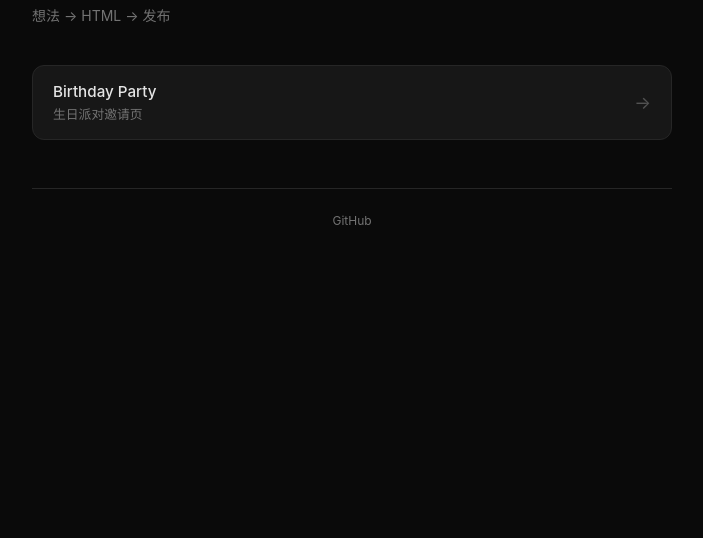
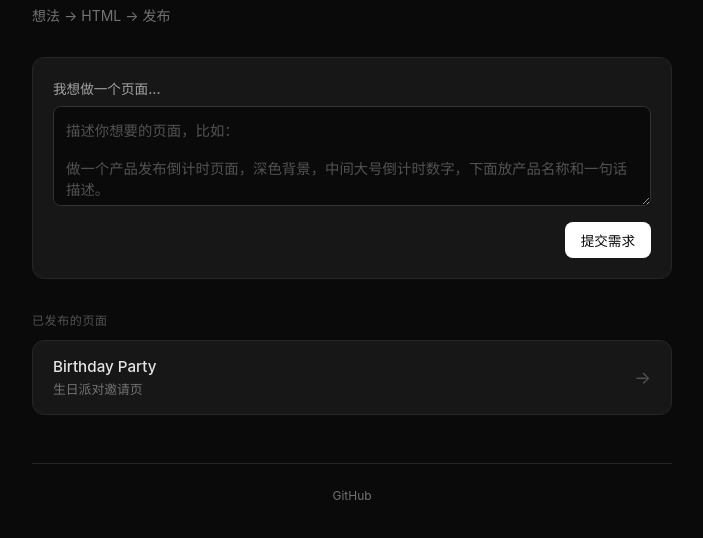
Before and after one commit to tumusumu/quick-pages, a plain HTML site: page pages/index.html in a window 1280 px wide. Shown: the part 80-618 px from the top of the page, without its empty margins (288-991 px from the left). Drawn offline with Linux system fonts and the light colour scheme.

Commit message:
add idea submission form to homepage
Textarea + submit button that creates a GitHub Issue
with the page request. Cmd+Enter shortcut supported.

Co-Authored-By: Claude Opus 4.6 <noreply@anthropic.com>

```diff
--- a/pages/index.html
+++ b/pages/index.html
@@ -23,8 +23,72 @@
   .subtitle {
     color: #737373;
     font-size: 0.875rem;
-    margin-bottom: 2.5rem;
+    margin-bottom: 2rem;
   }
+
+  /* New page form */
+  .new-page {
+    background: #171717;
+    border: 1px solid #262626;
+    border-radius: 12px;
+    padding: 1.25rem;
+    margin-bottom: 2rem;
+  }
+  .new-page label {
+    display: block;
+    font-size: 0.85rem;
+    font-weight: 500;
+    color: #a3a3a3;
+    margin-bottom: 0.5rem;
+  }
+  .new-page textarea {
+    width: 100%;
+    min-height: 100px;
+    background: #0a0a0a;
+    border: 1px solid #333;
+    border-radius: 8px;
+    color: #e5e5e5;
+    font-family: inherit;
+    font-size: 0.9rem;
+    padding: 0.75rem;
+    resize: vertical;
+    outline: none;
+    transition: border-color 0.15s;
+  }
+  .new-page textarea:focus { border-color: #555; }
+  .new-page textarea::placeholder { color: #525252; }
+  .new-page .btn-row {
+    display: flex;
+    gap: 0.5rem;
+    margin-top: 0.75rem;
+    justify-content: flex-end;
+  }
+  .btn {
+    padding: 0.5rem 1rem;
+    border-radius: 8px;
+    border: none;
+    font-size: 0.85rem;
+    font-weight: 500;
+    cursor: pointer;
+    transition: background 0.15s, opacity 0.15s;
+  }
+  .btn-primary {
+    background: #fff;
+    color: #0a0a0a;
+  }
+  .btn-primary:hover { opacity: 0.85; }
+  .btn-primary:disabled { opacity: 0.4; cursor: not-allowed; }
+
+  /* Divider */
+  .section-label {
+    font-size: 0.75rem;
+    color: #525252;
+    text-transform: uppercase;
+    letter-spacing: 0.05em;
+    margin-bottom: 0.75rem;
+  }
+
+  /* Page list */
   .pages { display: flex; flex-direction: column; gap: 1px; }
   .page-card {
     display: flex;
@@ -46,6 +110,28 @@
   .page-name { font-weight: 500; font-size: 0.95rem; }
   .page-desc { color: #737373; font-size: 0.8rem; }
   .arrow { color: #525252; font-size: 1.1rem; }
+
+  /* Toast */
+  .toast {
+    position: fixed;
+    bottom: 2rem;
+    left: 50%;
+    transform: translateX(-50%) translateY(100px);
+    background: #fff;
+    color: #0a0a0a;
+    padding: 0.75rem 1.25rem;
+    border-radius: 10px;
+    font-size: 0.85rem;
+    font-weight: 500;
+    opacity: 0;
+    transition: transform 0.3s, opacity 0.3s;
+    z-index: 10;
+  }
+  .toast.show {
+    transform: translateX(-50%) translateY(0);
+    opacity: 1;
+  }
+
   .footer {
     margin-top: 3rem;
     padding-top: 1.5rem;
@@ -63,6 +149,15 @@
   <h1>Quick Pages</h1>
   <p class="subtitle">想法 → HTML → 发布</p>
 
+  <div class="new-page">
+    <label for="idea">我想做一个页面...</label>
+    <textarea id="idea" placeholder="描述你想要的页面，比如：&#10;&#10;做一个产品发布倒计时页面，深色背景，中间大号倒计时数字，下面放产品名称和一句话描述。"></textarea>
+    <div class="btn-row">
+      <button class="btn btn-primary" id="submit-btn" onclick="submitIdea()">提交需求</button>
+    </div>
+  </div>
+
+  <p class="section-label">已发布的页面</p>
   <div class="pages">
     <a href="/birthday-party" class="page-card">
       <div class="page-info">
@@ -77,5 +172,39 @@
     <a href="https://github.com/tumusumu/quick-pages">GitHub</a>
   </div>
 </div>
+
+<div class="toast" id="toast"></div>
+
+<script>
+  const REPO = 'tumusumu/quick-pages';
+
+  function submitIdea() {
+    const textarea = document.getElementById('idea');
+    const text = textarea.value.trim();
+    if (!text) return;
+
+    const title = text.length > 60 ? text.slice(0, 60) + '...' : text;
+    const body = `## 页面需求\n\n${text}\n\n---\n_来自 Quick Pages 首页提交_`;
+    const url = `https://github.com/${REPO}/issues/new?title=${encodeURIComponent(title)}&body=${encodeURIComponent(body)}&labels=page-request`;
+
+    window.open(url, '_blank');
+    showToast('已跳转到 GitHub，确认提交即可');
+    textarea.value = '';
+  }
+
+  // Ctrl+Enter / Cmd+Enter to submit
+  document.getElementById('idea').addEventListener('keydown', function(e) {
+    if ((e.metaKey || e.ctrlKey) && e.key === 'Enter') {
+      submitIdea();
+    }
+  });
+
+  function showToast(msg) {
+    const t = document.getElementById('toast');
+    t.textContent = msg;
+    t.classList.add('show');
+    setTimeout(() => t.classList.remove('show'), 3000);
+  }
+</script>
 </body>
 </html>
```
